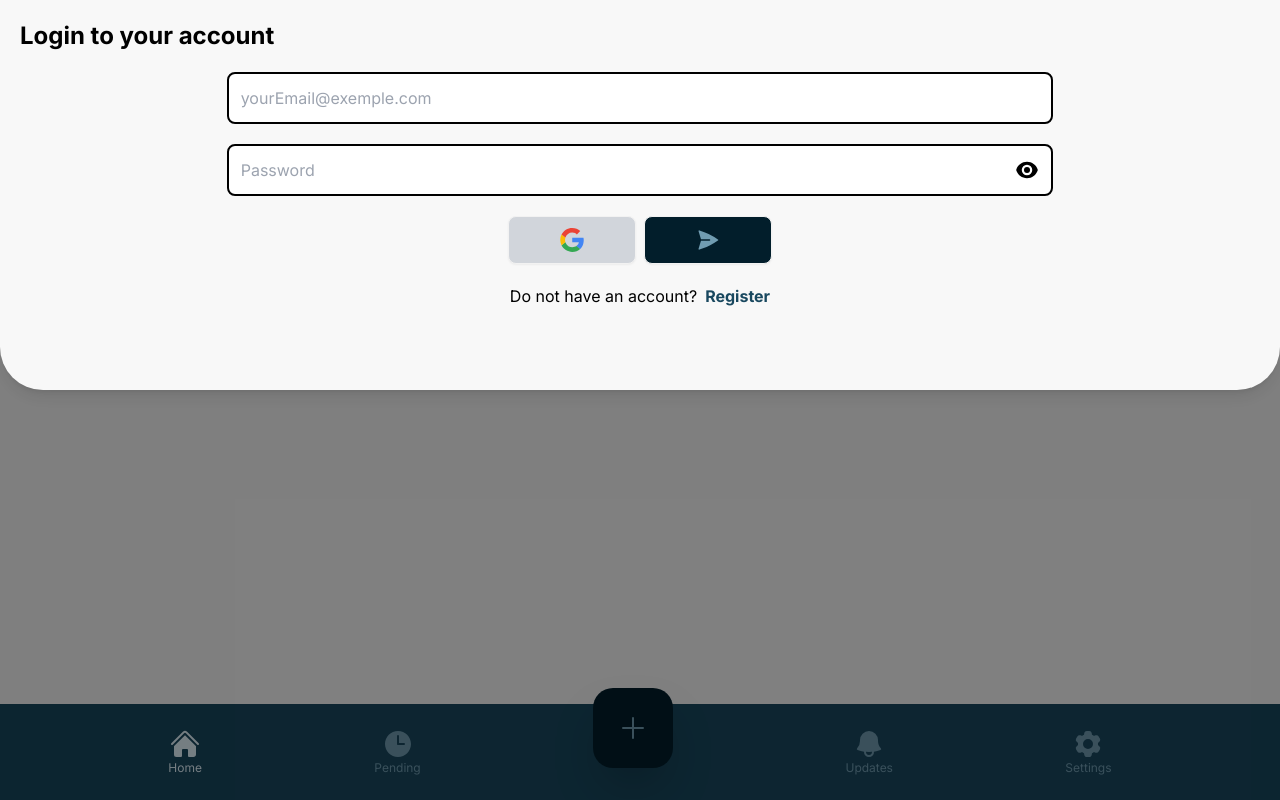
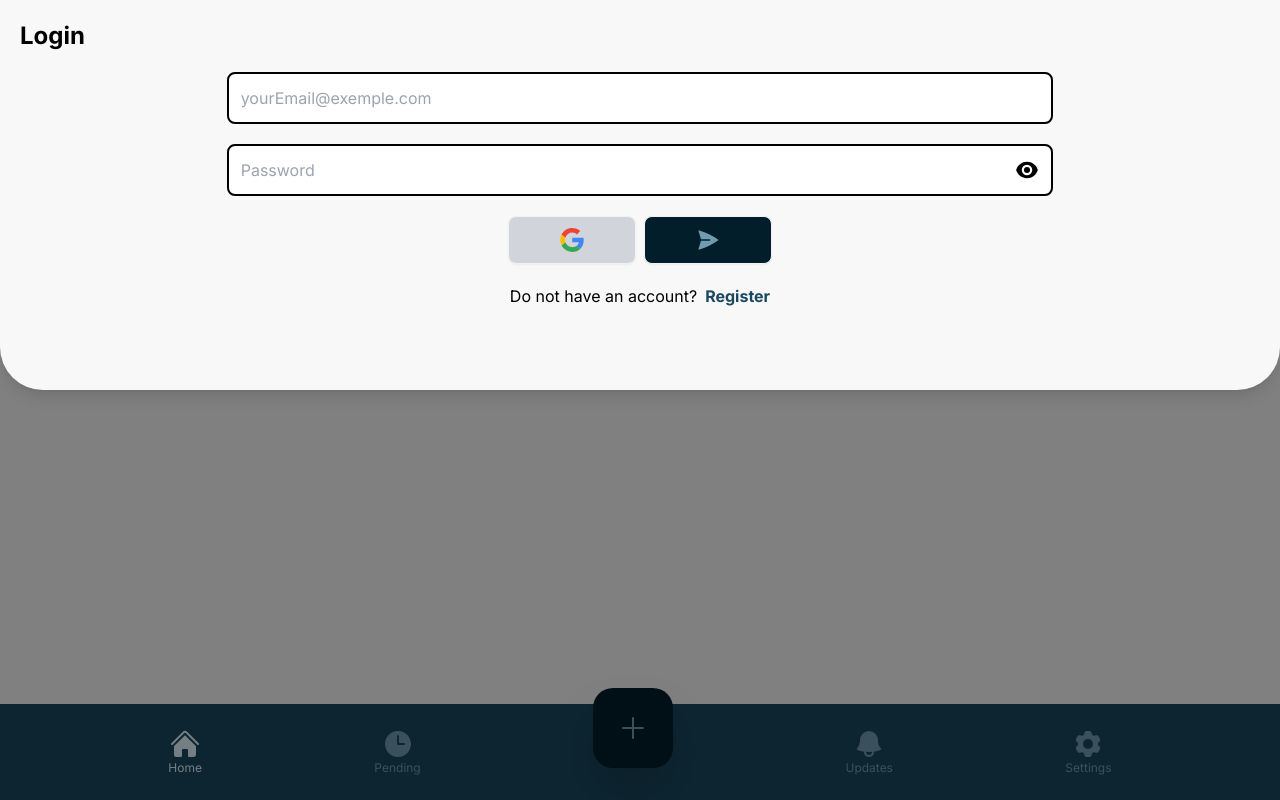
Before and after one commit to fabcode01/taskify, a Next.js app: page / in a window 1280 px wide. Both pictures are taken after a click on the element 1236 px from the left and 46 px from the top of the page. Built offline with nearby package versions, Linux system fonts and the light colour scheme.

Commit message:
modal auth

```diff
--- a/src/components/Modal.tsx
+++ b/src/components/Modal.tsx
@@ -1,6 +1,7 @@
 'use client'
 
 import { useState } from "react"
+import { Form } from "./FormAuth"
 
 
 
@@ -9,7 +10,7 @@ interface ModalProps{
     hiddenMenu?: ()=>void
     children?: any
     position?: 'fixed bottom-0' | 'fixed top-0'
-    rounded?: string
+    className?: string
 }
 
 export function Modal(props: ModalProps){
@@ -23,9 +24,9 @@ export function Modal(props: ModalProps){
             <div onClick={props.hiddenMenu} className={`${props.modalActive ? '' : 'hidden'} z-20 fixed  h-screen w-full bg-over-claro`}>
             </div>
 
-                <div className={`z-30 absolute h-[390px] w-full bg-branco-claro ${props.rounded}[43px] shadow-lg p-5 ${props.position}`}>
+                <div className={`z-30 absolute h-[390px] w-full bg-branco-claro ${props. className} shadow-lg p-5 ${props.position}`}>
 
-                    {props.children}
+                   {props.children}
 
                 </div>
 
--- a/src/components/template/Layout.tsx
+++ b/src/components/template/Layout.tsx
@@ -18,7 +18,6 @@ interface LayoutProps{
 export default function Layout(props: LayoutProps){
     const[currentPage, setCurrentPage] = useState<Pages>('home')
 
-    const[showMenuAuth, setShowMenuAuth] = useState<boolean>(false)
 
     function changePage(page: Pages){
         setCurrentPage(page)
@@ -35,6 +34,9 @@ export default function Layout(props: LayoutProps){
             return <Settings/>
         }
     }
+
+
+    const[showMenuAuth, setShowMenuAuth] = useState<boolean>(false)
 
     function MenuAuthShow(){
         setShowMenuAuth(true)
--- a/src/components/template/MenuAuth.tsx
+++ b/src/components/template/MenuAuth.tsx
@@ -2,6 +2,7 @@
 
 import { useState } from "react"
 import  {Form}  from "../../components/FormAuth"
+import { Modal } from "../Modal"
 
 interface MenuLoginProps{
     showMenuAuth: boolean
@@ -21,18 +22,8 @@ export function MenuAuth(props: MenuLoginProps){
     }
 
     return (
-        <div className={`${props.showMenuAuth ? '' : 'hidden'}`}>
-            <div onClick={props.hiddenMenuAuth} className={`${props.showMenuAuth ? '' : 'hidden'} z-20 fixed h-screen w-full bg-over-claro`}>
-            </div>
-
-                <div className="z-30 fixed h-[390px] w-full bg-branco-claro rounded-b-[43px] shadow-lg p-5">
-
-                    <Form changeMode={switchAuthMode} title={AuthMode === 'login' ? 'Login to your account' : 'Register to sync data'} AuthMode={AuthMode}/>
-
-                        <p className="text-center mt-5 text-red-500">{error}</p>
-                </div>
-
-
-        </div>
+      <Modal modalActive={props.showMenuAuth} hiddenMenu={props.hiddenMenuAuth} className="rounded-b-[43px]">
+            <Form title={AuthMode === 'login' ? 'Login' : 'Register'} AuthMode={AuthMode} changeMode={switchAuthMode}/>
+      </Modal>
     )
 }
```
